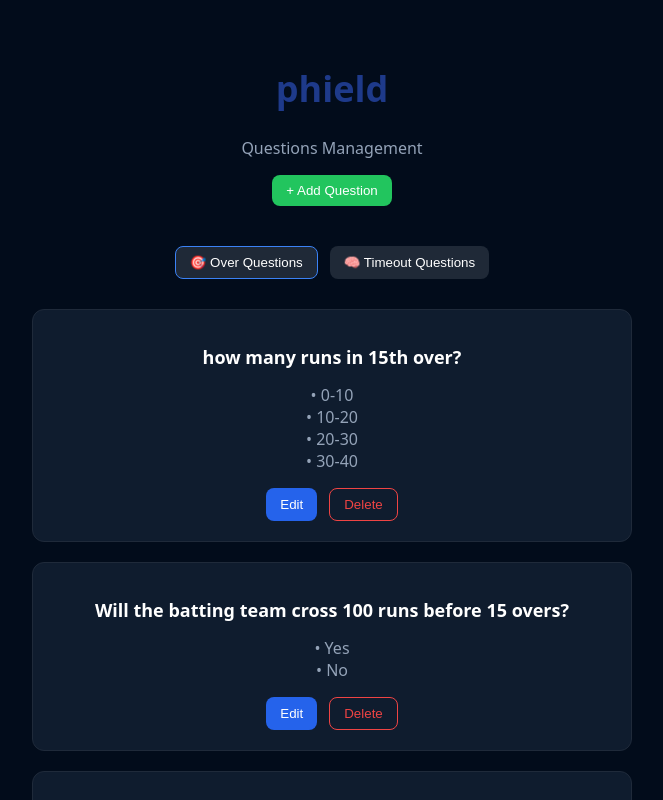
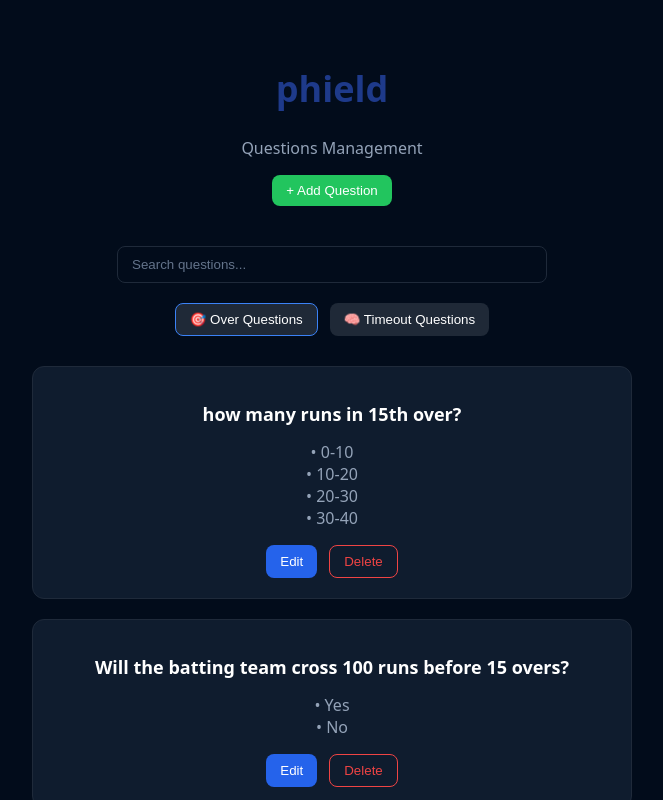
Before and after one commit to ashispnayak/phield-questions-dash, a React (Vite) app: page / in a window 1280 px wide. Shown: the top 800 px of the page, without its empty margins (308-971 px from the left). Built offline with nearby package versions, Linux system fonts and the light colour scheme.

Commit message:
Added searchbar

```diff
--- a/src/App.jsx
+++ b/src/App.jsx
@@ -6,6 +6,7 @@ export default function App() {
   const [mode, setMode] = useState("general");
   const [questions, setQuestions] = useState([]);
   const [editingIndex, setEditingIndex] = useState(null);
+  const [search, setSearch] = useState("");
 
   const [form, setForm] = useState({
     question: "",
@@ -79,6 +80,19 @@ export default function App() {
     saveData(questions.filter((_, i) => i !== index));
   };
 
+  // 🔍 SEARCH FILTER
+  const filteredQuestions = questions.filter((q) => {
+    const text = search.toLowerCase();
+
+    return (
+      q.question?.toLowerCase().includes(text) ||
+      q.option1?.toLowerCase().includes(text) ||
+      q.option2?.toLowerCase().includes(text) ||
+      q.option3?.toLowerCase().includes(text) ||
+      q.option4?.toLowerCase().includes(text)
+    );
+  });
+
   return (
     <div className="app-container">
 
@@ -90,6 +104,17 @@ export default function App() {
         <button className="btn-success" onClick={handleAdd}>
           + Add Question
         </button>
+      </div>
+
+      {/* 🔍 SEARCH BAR */}
+      <div className="search-container">
+        <input
+          type="text"
+          placeholder="Search questions..."
+          value={search}
+          onChange={(e) => setSearch(e.target.value)}
+          className="search-input"
+        />
       </div>
 
       {/* TOGGLE */}
@@ -145,7 +170,7 @@ export default function App() {
       )}
 
       {/* QUESTIONS */}
-      {questions.map((q, index) => {
+      {filteredQuestions.map((q, index) => {
         const isEditing = editingIndex === index;
 
         return (
--- a/src/index.css
+++ b/src/index.css
@@ -119,3 +119,25 @@ button {
   color: #ef4444;
   border: 1px solid #ef4444;
 }
+
+/* SEARCH */
+.search-container {
+  margin-bottom: 20px;
+  display: flex;
+  justify-content: center;
+}
+
+.search-input {
+  width: 100%;
+  max-width: 400px;
+  padding: 10px 14px;
+  border-radius: 8px;
+  border: 1px solid #1f2a3a;
+  background: #020c1b;
+  color: white;
+  outline: none;
+}
+
+.search-input::placeholder {
+  color: #64748b;
+}
```
